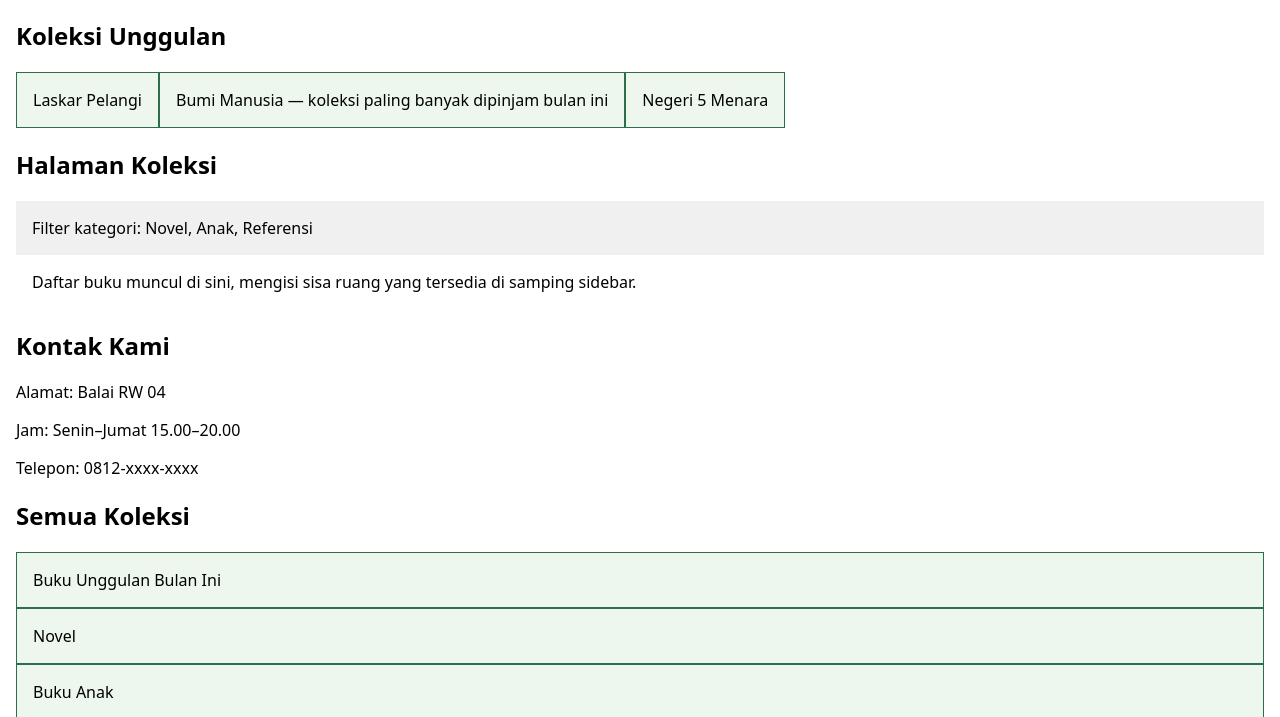
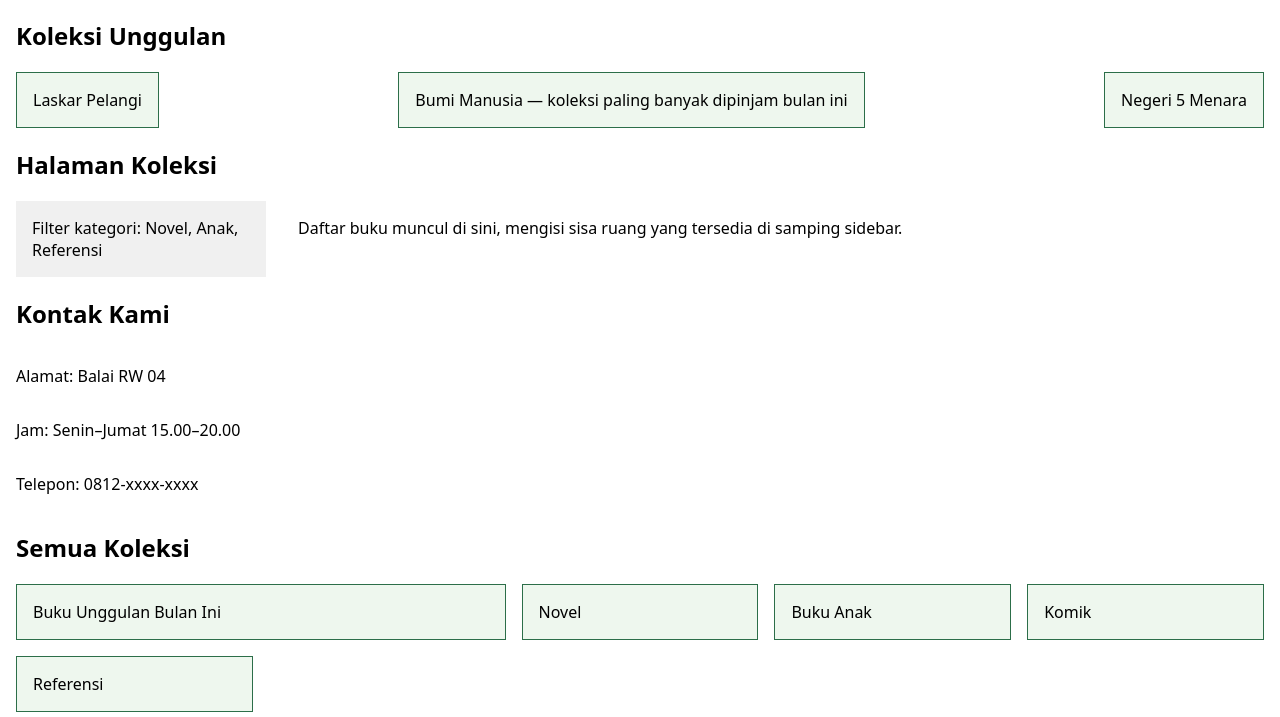
Before and after one commit to webdev-if-its/pweb-5053251039, a website: page m03/index.html in a window 1280 px wide. Shown: the part 83-800 px from the top of the page. Drawn offline with Linux system fonts and the light colour scheme.

Commit message:
tugas m03

```diff
--- a/m03/style.css
+++ b/m03/style.css
@@ -1,15 +1,17 @@
-/* PERTEMUAN 3 — Layout: Flexbox dan Grid
-   Baca SOAL.md untuk urutan levelnya. */
+/* PERTEMUAN 3 — Layout: Flexbox dan Grid */
 
+/* Pengaturan dasar */
 body {
 font-family: system-ui, sans-serif;
 margin: 0;
 padding: 1rem;
 }
 
-/* Level 1 */
+/* Level 1–3 — Flexbox Kartu Unggulan */
 .kartu-flex {
 display: flex;
+justify-content: space-between;
+align-items: stretch;
 }
 
 .kartu {
@@ -18,42 +20,49 @@
 border: 1px solid #2c6e49;
 }
 
-/* Level 2 */
-
-/* Level 3  */
-
-/* Level 4 */
+/* Level 4 — Layout Sidebar dan Konten */
 .tata-letak {
+display: flex;
+gap: 1rem;
 }
 
 .sidebar {
 background-color: #f0f0f0;
 padding: 1rem;
+box-sizing: border-box;
+flex: 0 0 250px;
 }
 
 .konten {
 background-color: #ffffff;
 padding: 1rem;
+flex: 1;
+min-width: 0;
 }
 
-/* Level 5 */
+/* Level 5 — Kontak Kami */
 .info-kontak {
+display: flex;
+flex-direction: column;
 }
 
-/* Level 6 */
+/* Level 6, 7, 9, 10 — Grid Responsif */
 .kisi {
+display: grid;
+grid-template-columns: repeat(auto-fit, minmax(200px, 1fr));
+gap: 1rem;
 }
 
+/* Kartu pada Grid */
 .kartu-grid {
 background-color: #eef7ee;
 border: 1px solid #2c6e49;
 padding: 1rem;
+box-sizing: border-box;
+min-width: 0;
 }
 
-/* Level 7 */
-
-/* Level 8 */
-
-/* Level 9
-
-   Level 10 */
+/* Level 8 — Kartu Unggulan Memakan 2 Kolom */
+.unggulan {
+grid-column: span 2;
+}
```
Lines whose indentation alone changed are shown as unchanged.
